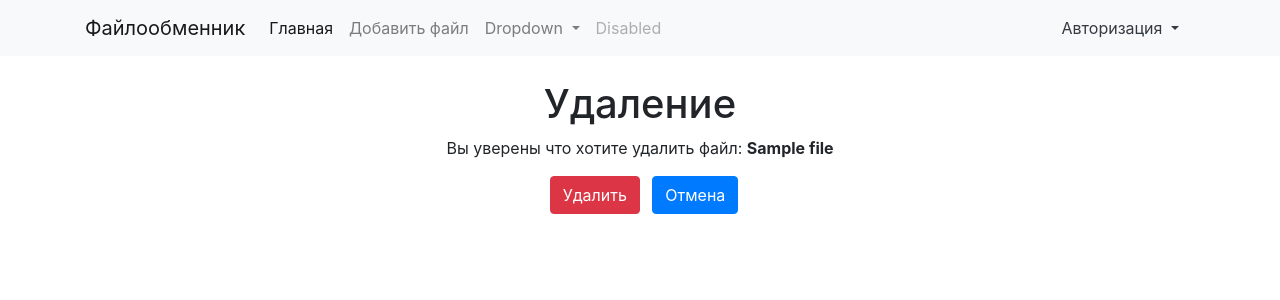
After one commit to arti17/files_project, a Django app: page /file/1/delete/ in a window 1280 px wide. The commit adds this page. Shown: the top 300 px of the page. Run offline with Django 3.2, Linux system fonts and the light colour scheme; tables that the repository leaves empty hold one stand-in row (values such as "Sample post"); some libraries are stand-ins or nearby versions.

Commit message:
Реальзовано редактирование и удаление файлов.

```diff
--- /dev/null
+++ b/source/templates/file_delete.html
@@ -0,0 +1,17 @@
+{% extends '_base.html' %}
+
+{% block title %}
+
+{% endblock %}
+
+{% block body %}
+  <div class="text-center">
+    <h1>Удаление</h1>
+    <form action="" method="post">
+      {% csrf_token %}
+      <p>Вы уверены что хотите удалить файл: <b>{{ file.name }}</b></p>
+      <button class="btn btn-danger ml-2" type="submit">Удалить</button>
+      <button class="btn btn-primary ml-2" type="button" onclick="window.history.back()">Отмена</button>
+    </form>
+  </div>
+{% endblock %}
--- a/source/templates/file_detail.html
+++ b/source/templates/file_detail.html
@@ -15,6 +15,10 @@
     {% endif %}
 
     <li class="list-group-item">Дата добавления: {{ file.created_at }}</li>
-    <li class="list-group-item"><a href="{{ file.file.url }}" class="btn btn-sm btn-primary ">Скачать</a></li>
+    <li class="list-group-item">
+      <a href="{{ file.file.url }}" class="btn btn-sm btn-success">Скачать</a>
+      <a href="{% url 'file_update' file.pk %}" class="btn btn-sm btn-primary ">Редактировать</a>
+      <a href="{% url 'file_delete' file.pk %}" class="btn btn-sm btn-danger ">Удалить</a>
+    </li>
   </ul>
 {% endblock %}
--- a/source/templates/home.html
+++ b/source/templates/home.html
@@ -10,7 +10,7 @@
       <th scope="col">Название файла</th>
       <th scope="col">Автор</th>
       <th scope="col">Дата загрузки</th>
-      <th scope="col">Ссылка на скачивание</th>
+      <th scope="col">Ссылка</th>
     </tr>
     </thead>
     <tbody>
--- a/source/webapp/urls.py
+++ b/source/webapp/urls.py
@@ -8,4 +8,6 @@ urlpatterns = [
     path('file/<int:pk>/', views.FileDetailView.as_view(), name='file_detail'),
     path('user/<int:pk>/', views.UserDetailView.as_view(), name='user_detail'),
     path('file/', views.FileCreateView.as_view(), name='file_create'),
+    path('file/<int:pk>/update/', views.FileUpdateView.as_view(), name='file_update'),
+    path('file/<int:pk>/delete/', views.FileDeleteView.as_view(), name='file_delete'),
 ]
--- a/source/webapp/views.py
+++ b/source/webapp/views.py
@@ -1,5 +1,6 @@
 from django.contrib.auth.models import User
-from django.views.generic import DetailView, ListView, CreateView
+from django.urls import reverse_lazy
+from django.views.generic import DetailView, ListView, CreateView, UpdateView, DeleteView
 
 from webapp.models import File
 
@@ -21,9 +22,21 @@ class FileCreateView(CreateView):
     fields = ['name', 'file', ]
 
     def form_valid(self, form):
-        if self.request.user:
+        if self.request.user.username:
             form.instance.author = self.request.user
         return super().form_valid(form)
+
+
+class FileUpdateView(UpdateView):
+    model = File
+    fields = ['name', 'file', ]
+    template_name = 'file_edit.html'
+
+
+class FileDeleteView(DeleteView):
+    model = File
+    template_name = 'file_delete.html'
+    success_url = reverse_lazy('home')
 
 
 class UserDetailView(DetailView):
```
Also changed, not shown: source/templates/file_edit.html (added, +14 -0 lines).
